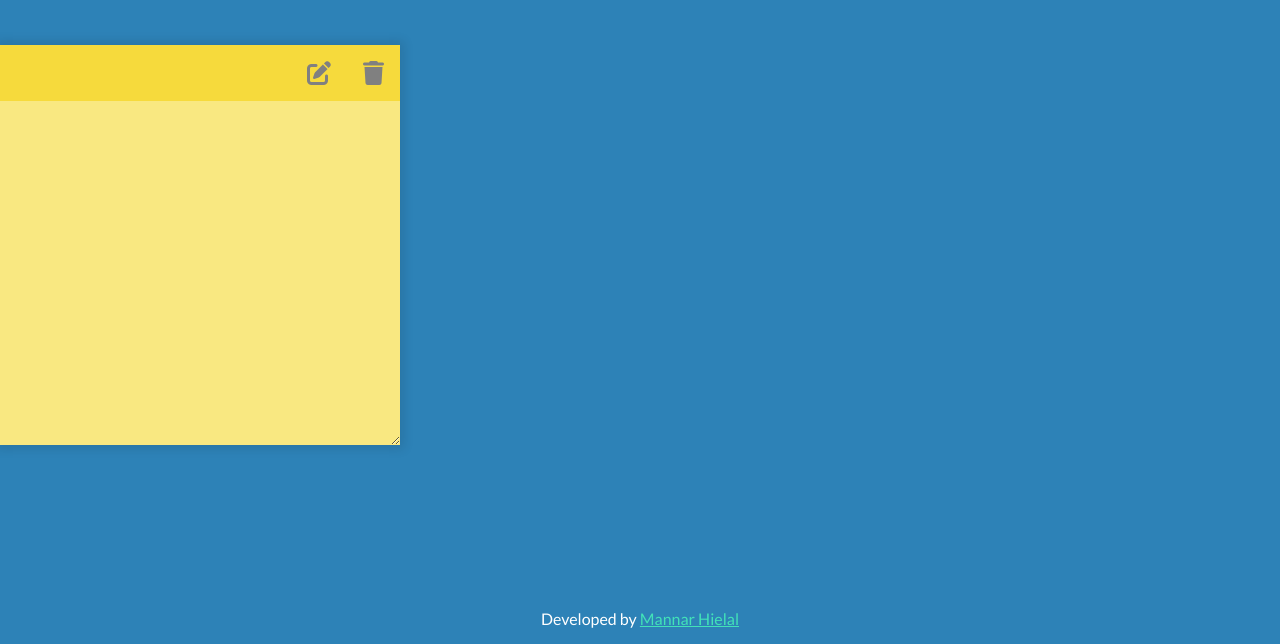
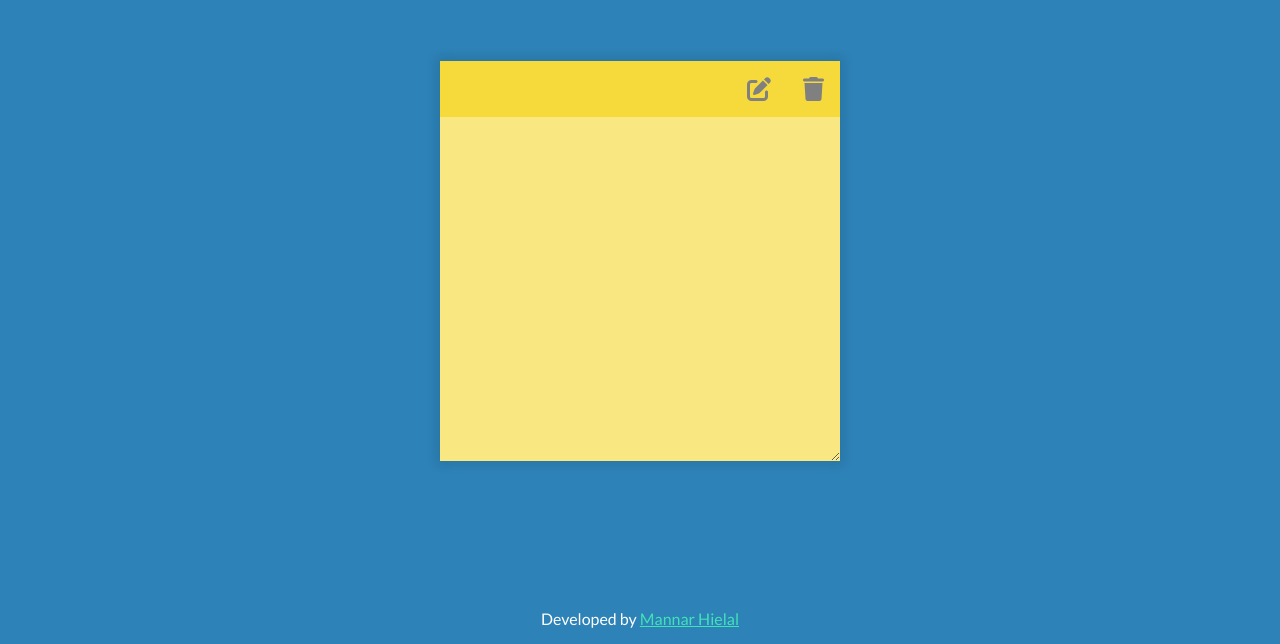
Before and after one commit to mannar-hielal/notes, a plain HTML site: page index.html in a window 1280 px wide. Both pictures are taken after a click on the button "Add Note". Shown: the part 156-800 px from the top of the page. Drawn offline with nearby package versions, Linux system fonts and the light colour scheme.

Commit message:
Fix layout

```diff
--- a/style.css
+++ b/style.css
@@ -44,7 +44,7 @@ button.add {
 .notes {
     display: flex;
     flex-wrap: wrap;
-    justify-content: flex-start;
+    justify-content: center;
     align-items: flex-start;
 }
 .note {
@@ -52,8 +52,7 @@ button.add {
     box-shadow: 0 0 10px 4px rgba(0,0,0, 0.1);
     height: 25rem;
     width: 25rem;
-    margin-right: 1rem;
-    margin-bottom: 1rem;
+    margin: 1rem;
 }
 
 .note .tools {
```
